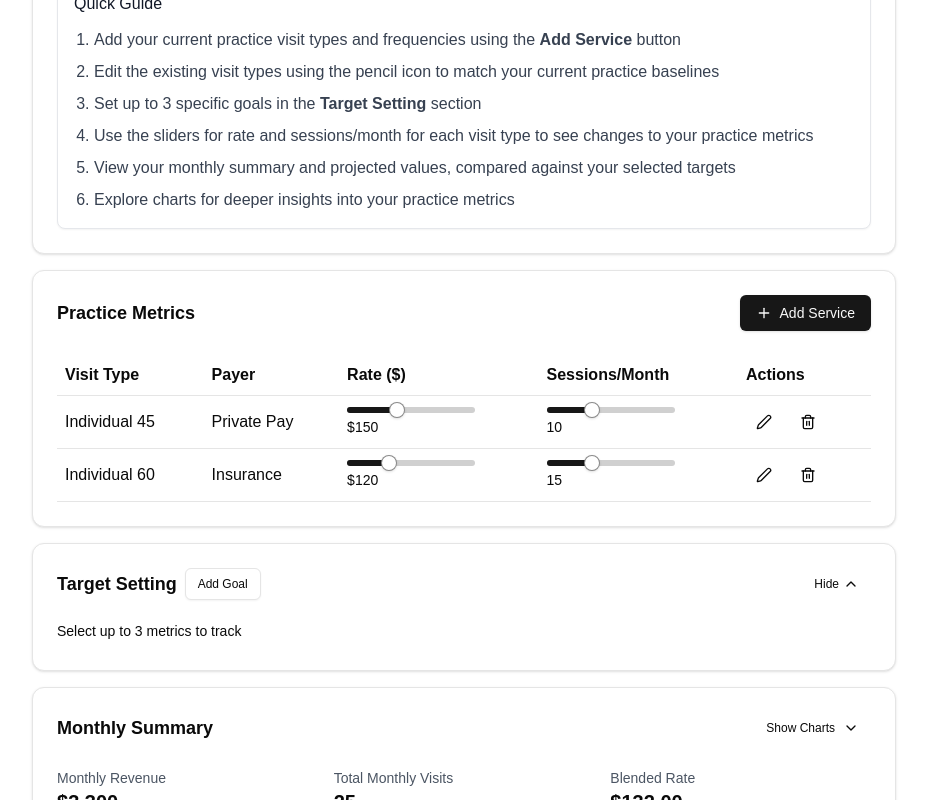
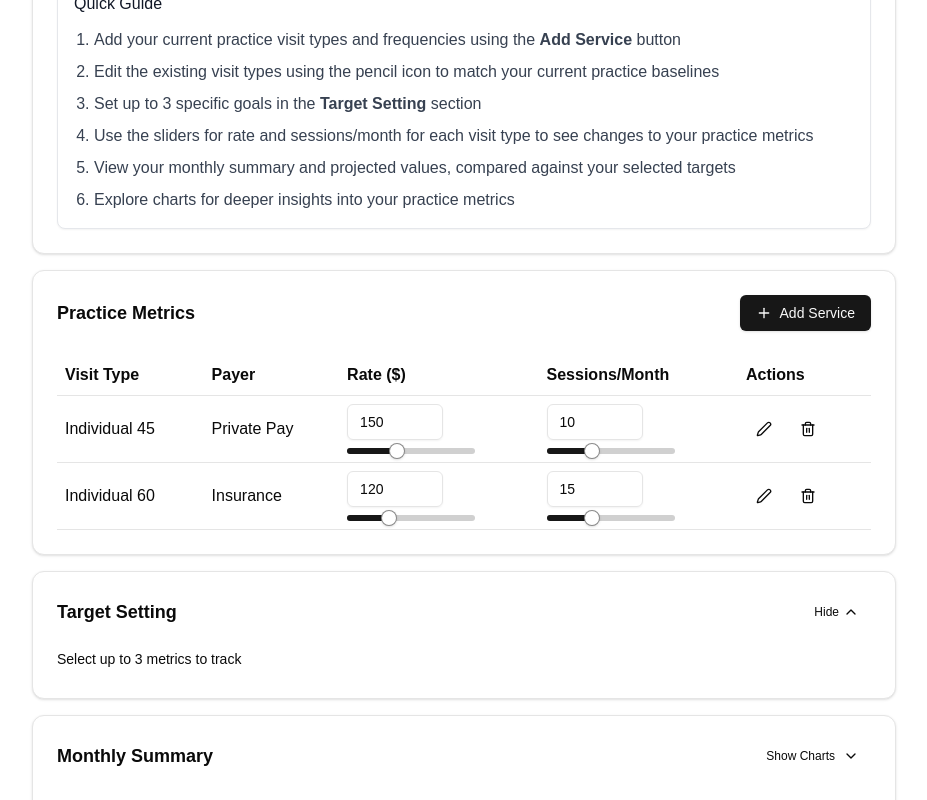
Before and after one commit to jonathanmeneses/sessions-scenario-planner, a Next.js app: page / in a window 1280 px wide. Shown: the part 384-1184 px from the top of the page, without its empty margins (176-1103 px from the left). Built offline with nearby package versions, Linux system fonts and the light colour scheme.

Commit message:
add textbox inputs to practice metrics

```diff
--- a/src/app/globals.css
+++ b/src/app/globals.css
@@ -34,6 +34,7 @@ body {
     --chart-5: 27 87% 67%;
     --radius: 0.5rem;
   }
+
   .dark {
     --background: 0 0% 3.9%;
     --foreground: 0 0% 98%;
@@ -66,7 +67,18 @@ body {
   * {
     @apply border-border;
   }
+
   body {
     @apply bg-background text-foreground;
   }
 }
+
+.no-spinners::-webkit-inner-spin-button,
+.no-spinners::-webkit-outer-spin-button {
+  -webkit-appearance: none;
+  margin: 0;
+}
+
+.no-spinners {
+  -moz-appearance: textfield;
+}
--- a/src/components/TherapyCalculator.tsx
+++ b/src/components/TherapyCalculator.tsx
@@ -1,6 +1,6 @@
 'use client';
 
-import React, { useState } from 'react';
+import React, { useState, useEffect } from 'react';
 import { Card, CardHeader, CardTitle, CardContent } from '@/components/ui/card';
 import { Button } from '@/components/ui/button';
 import { Dialog, DialogContent, DialogHeader, DialogTitle, DialogTrigger } from '@/components/ui/dialog';
@@ -124,6 +124,9 @@ const TherapyCalculator = () => {
     const [showGoalCard, setShowGoalCard] = useState(true);
     const [showWelcomeCard, setShowWelcomeCard] = useState(true);
     const [showPersonalCard, setShowPersonalCard] = useState(true);
+
+    const [rateRanges, setRateRanges] = useState<Record<number, number>>({});
+    const [sessionRanges, setSessionRanges] = useState<Record<number, number>>({});
 
     const handleAddPayer = () => {
         if (newPayer.trim()) {
@@ -417,6 +420,44 @@ const TherapyCalculator = () => {
         setEditingMetricIndex(null);
         setActiveSlot(null);
     };
+
+    const handleRateInputChange = (rowId: number, value: string) => {
+        const numValue = parseFloat(value) || 0;
+        setRows(rows.map(row =>
+            row.id === rowId ? { ...row, adjustedRate: numValue } : row
+        ));
+        // Update the range for this specific row
+        setRateRanges(prev => ({
+            ...prev,
+            [rowId]: Math.max(400, numValue * 2)
+        }));
+    };
+
+    const handleSessionInputChange = (rowId: number, value: string) => {
+        const numValue = parseInt(value) || 0;
+        setRows(rows.map(row =>
+            row.id === rowId ? { ...row, adjustedSessions: numValue } : row
+        ));
+        // Update the range for this specific row
+        setSessionRanges(prev => ({
+            ...prev,
+            [rowId]: Math.min(120, numValue * 3)
+        }));
+    };
+
+    // Initialize ranges when component mounts or rows change
+    useEffect(() => {
+        const initialRateRanges: Record<number, number> = {};
+        const initialSessionRanges: Record<number, number> = {};
+
+        rows.forEach(row => {
+            initialRateRanges[row.id] = Math.max(400, row.baseRate * 2);
+            initialSessionRanges[row.id] = Math.min(120, row.baseSessions * 3);
+        });
+
+        setRateRanges(initialRateRanges);
+        setSessionRanges(initialSessionRanges);
+    }, []); // Only run once on mount
 
     return (
         <div className="w-full max-w-4xl mx-auto p-4 space-y-4">
@@ -724,33 +765,49 @@ const TherapyCalculator = () => {
                                 <div className="space-y-4">
                                     <div>
                                         <label className="text-sm text-gray-600">Rate ($)</label>
+                                        <div className="flex items-center gap-2 mb-2">
+                                            <Input
+                                                type="number"
+                                                value={row.adjustedRate}
+                                                onChange={(e) => handleRateInputChange(row.id, e.target.value)}
+                                                className="w-24 no-spinners"
+                                                min={0}
+                                            />
+                                            <span className="text-sm text-gray-600">
+                                                {formatChange(row.adjustedRate, row.baseRate)}
+                                            </span>
+                                        </div>
                                         <Slider
                                             value={[row.adjustedRate]}
                                             min={0}
-                                            max={Math.max(400, row.baseRate * 2)}
+                                            max={rateRanges[row.id] || Math.max(400, row.baseRate * 2)}
                                             step={5}
                                             onValueChange={(value) => handleRateChange(row.id, value)}
                                             className="my-2"
                                         />
-                                        <div className="text-sm flex items-center gap-2">
-                                            ${row.adjustedRate}
-                                            {formatChange(row.adjustedRate, row.baseRate)}
-                                        </div>
                                     </div>
                                     <div>
                                         <label className="text-sm text-gray-600">Sessions/Month</label>
+                                        <div className="flex items-center gap-2 mb-2">
+                                            <Input
+                                                type="number"
+                                                value={row.adjustedSessions}
+                                                onChange={(e) => handleSessionInputChange(row.id, e.target.value)}
+                                                className="w-24 no-spinners"
+                                                min={0}
+                                            />
+                                            <span className="text-sm text-gray-600">
+                                                {formatChange(row.adjustedSessions, row.baseSessions)}
+                                            </span>
+                                        </div>
                                         <Slider
                                             value={[row.adjustedSessions]}
                                             min={0}
-                                            max={Math.min(120, row.baseSessions * 3)}
+                                            max={sessionRanges[row.id] || Math.min(120, row.baseSessions * 3)}
                                             step={1}
                                             onValueChange={(value) => handleSessionChange(row.id, value)}
                                             className="my-2"
                                         />
-                                        <div className="text-sm flex items-center gap-2">
-                                            {row.adjustedSessions}
-                                            {formatChange(row.adjustedSessions, row.baseSessions)}
-                                        </div>
                                     </div>
                                 </div>
                             </div>
@@ -776,32 +833,48 @@ const TherapyCalculator = () => {
                                         <td className="p-2">{row.payer}</td>
                                         <td className="p-2">
                                             <div className="w-32">
+                                                <div className="flex items-center gap-2 mb-2">
+                                                    <Input
+                                                        type="number"
+                                                        value={row.adjustedRate}
+                                                        onChange={(e) => handleRateInputChange(row.id, e.target.value)}
+                                                        className="w-24 no-spinners"
+                                                        min={0}
+                                                    />
+                                                    <span className="text-sm text-gray-600">
+                                                        {formatChange(row.adjustedRate, row.baseRate)}
+                                                    </span>
+                                                </div>
                                                 <Slider
                                                     value={[row.adjustedRate]}
                                                     min={0}
-                                                    max={Math.max(400, row.baseRate * 2)}
+                                                    max={rateRanges[row.id] || Math.max(400, row.baseRate * 2)}
                                                     step={5}
                                                     onValueChange={(value) => handleRateChange(row.id, value)}
                                                 />
-                                                <div className="text-sm mt-1 flex items-center gap-2">
-                                                    ${row.adjustedRate}
-                                                    {formatChange(row.adjustedRate, row.baseRate)}
-                                                </div>
                                             </div>
                                         </td>
                                         <td className="p-2">
                                             <div className="w-32">
+                                                <div className="flex items-center gap-2 mb-2">
+                                                    <Input
+                                                        type="number"
+                                                        value={row.adjustedSessions}
+                                                        onChange={(e) => handleSessionInputChange(row.id, e.target.value)}
+                                                        className="w-24 no-spinners"
+                                                        min={0}
+                                                    />
+                                                    <span className="text-sm text-gray-600">
+                                                        {formatChange(row.adjustedSessions, row.baseSessions)}
+                                                    </span>
+                                                </div>
                                                 <Slider
                                                     value={[row.adjustedSessions]}
                                                     min={0}
-                                                    max={Math.min(120, row.baseSessions * 3)}
+                                                    max={sessionRanges[row.id] || Math.min(120, row.baseSessions * 3)}
                                                     step={1}
                                                     onValueChange={(value) => handleSessionChange(row.id, value)}
                                                 />
-                                                <div className="text-sm mt-1 flex items-center gap-2">
-                                                    {row.adjustedSessions}
-                                                    {formatChange(row.adjustedSessions, row.baseSessions)}
-                                                </div>
                                             </div>
                                         </td>
                                         <td className="p-2">
@@ -833,22 +906,7 @@ const TherapyCalculator = () => {
             <Card>
                 <CardHeader>
                     <div className="flex justify-between items-center">
-                        <div className="flex items-center gap-2">
-                            <h3 className="text-lg font-semibold">Target Setting</h3>
-                            {showGoalCard && goalMetrics.length < 3 && (
-                                <Button
-                                    variant="outline"
-                                    size="sm"
-                                    onClick={() => {
-                                        setActiveSlot(goalMetrics.length);
-                                        setSelectedMetric(null);
-                                        setTargetValue('');
-                                    }}
-                                >
-                                    Add Goal
-                                </Button>
-                            )}
-                        </div>
+                        <h3 className="text-lg font-semibold">Target Setting</h3>
                         <Button
                             variant="ghost"
                             size="sm"
```
